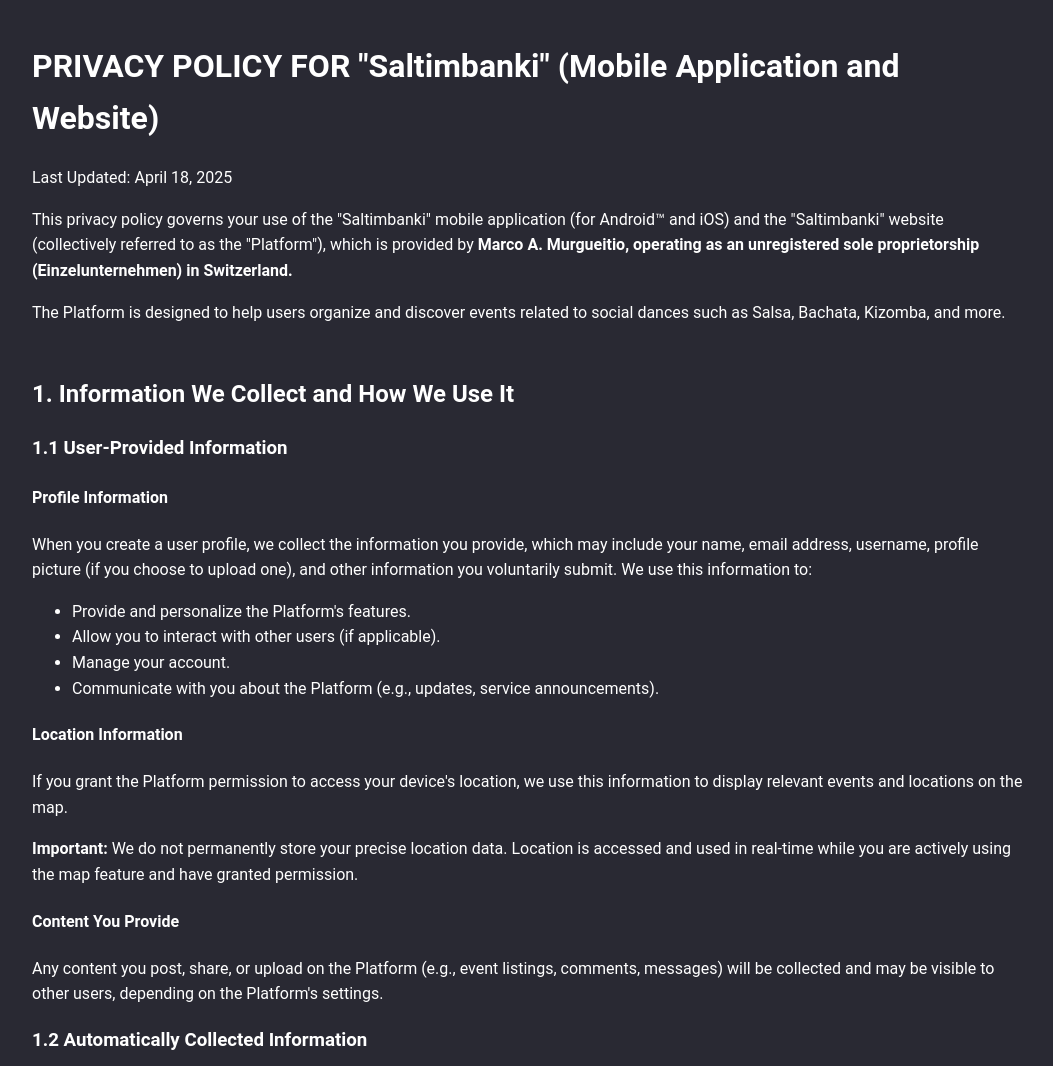
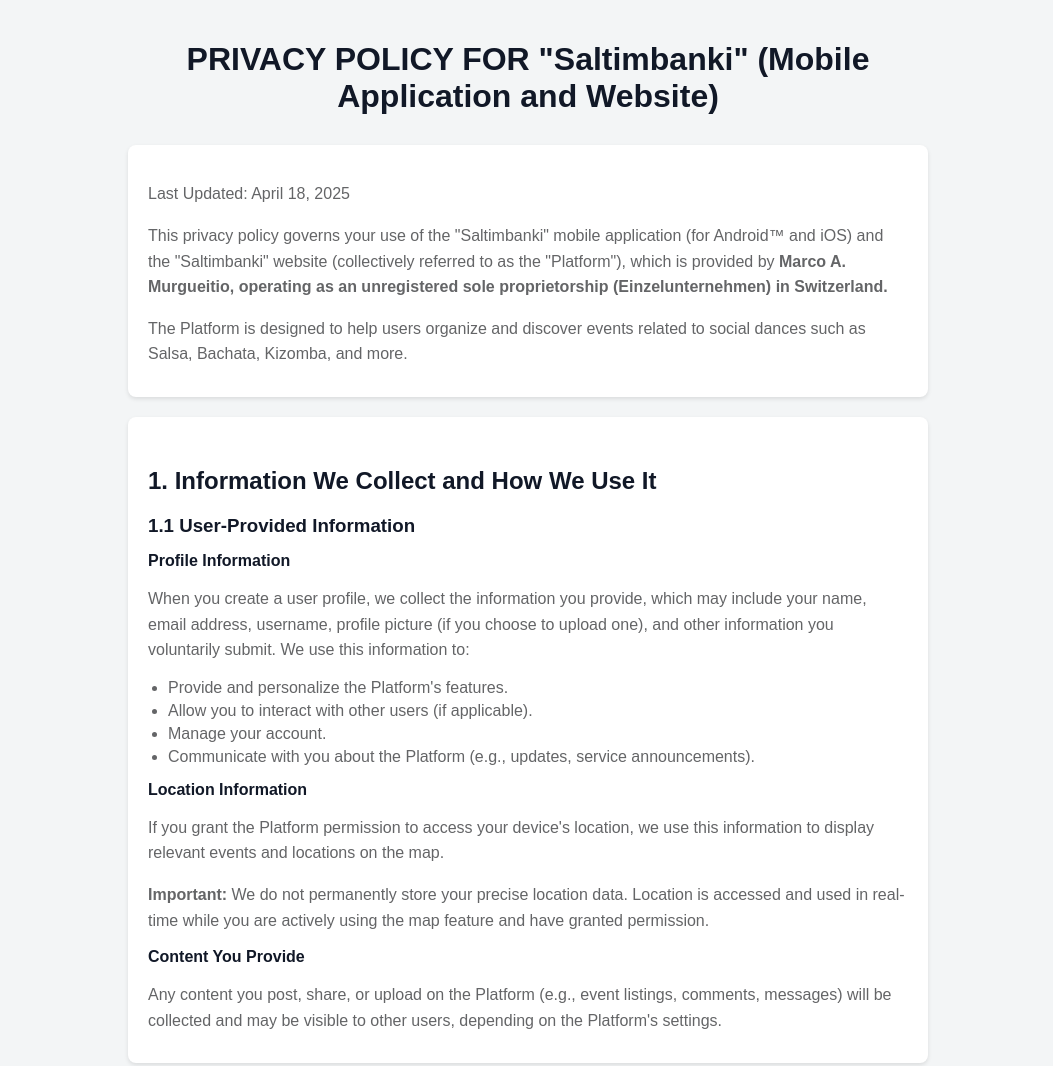
Before and after one commit to marantonio93/privacy-policy, a plain HTML site: page index.html in a window 1280 px wide. Shown: the top 1066 px of the page, without its empty margins (112-1165 px from the left). Drawn offline with Linux system fonts and the light colour scheme.

Commit message:
Card Style index.html

```diff
--- a/index.html
+++ b/index.html
@@ -12,61 +12,106 @@
     <style>
         body {
             font-family: Arial, sans-serif;
-            margin: 20px;
-            line-height: 1.6;
+            margin: 0;
+            background-color: #f3f5f6;
+            color: #111827;
+            display: flex;
+            justify-content: center;
+            align-items: center;
+            min-height: 100vh;
+        }
+
+        main {
+            width: 90%;
+            max-width: 800px;
+            padding: 20px;
+        }
+
+        .card {
+            background-color: #fff;
+            border-radius: 8px;
+            box-shadow: 0 2px 4px rgba(0, 0, 0, 0.1);
+            margin-bottom: 20px;
+            padding: 20px;
         }
 
         h1 {
-            color: #FFFFFF;
+            color: #111827;
+            text-align: center;
+            margin-bottom: 30px;
         }
 
         h2 {
-            color: #FFFFFF;
-            margin-top: 50px;
+            color: #111827;
+            margin-top: 30px;
+            margin-bottom: 10px;
         }
 
         h3 {
-            color: #FFFFFF;
+            color: #111827;
+            margin-top: 20px;
+            margin-bottom: 5px;
+        }
+
+        h4 {
+            color: #111827;
+            margin-top: 15px;
+            margin-bottom: 5px;
+            font-weight: bold;
         }
 
         p {
-            color: #FFFFFF;
+            color: #646567;
+            line-height: 1.6;
+            margin-bottom: 10px;
         }
 
         ul {
-            color: #FFFFFF;
+            color: #646567;
+            padding-left: 20px;
+            margin-bottom: 10px;
         }
 
-        ol {
-            color: #FFFFFF;
+        li {
+            margin-bottom: 5px;
         }
 
         a {
-            color: #FFFFFF;
+            color: #007bff; /* Example link color */
+            text-decoration: none;
+        }
+
+        a:hover {
+            text-decoration: underline;
+        }
+
+        .note {
+            color: #919396;
+            font-size: 0.9em;
+            margin-top: 30px;
+            text-align: center;
         }
     </style>
 </head>
 
-<body
-    style="display: flex; align-items: center; justify-content: center; flex-direction: column;  background-color: #292933; color: #FFFFFF; font-family: 'Roboto', sans-serif;">
-    <main style="width: 80%;">
+<body>
+    <main>
         <h1>PRIVACY POLICY FOR "Saltimbanki" (Mobile Application and Website)</h1>
 
+        <div class="card">
             <p>Last Updated: April 18, 2025</p>
-
             <p>
                 This privacy policy governs your use of the "Saltimbanki" mobile application (for Android™ and iOS) and the "Saltimbanki" website (collectively referred to as the "Platform"), which is provided by
                 <b>Marco A. Murgueitio, operating as an unregistered sole proprietorship (Einzelunternehmen) in Switzerland.</b>
             </p>
-
             <p>
                 The Platform is designed to help users organize and discover events related to social dances such as Salsa, Bachata, Kizomba, and more.
             </p>
+        </div>
 
+        <div class="card">
             <h2>1. Information We Collect and How We Use It</h2>
-
             <h3>1.1 User-Provided Information</h3>
-
             <h4>Profile Information</h4>
             <p>
                 When you create a user profile, we collect the information you provide, which may include your name, email address, username, profile picture (if you choose to upload one), and other information you voluntarily submit. We use this information to:
@@ -90,9 +135,10 @@
             <p>
                 Any content you post, share, or upload on the Platform (e.g., event listings, comments, messages) will be collected and may be visible to other users, depending on the Platform's settings.
             </p>
+        </div>
 
+        <div class="card">
             <h3>1.2 Automatically Collected Information</h3>
-
             <h4>Device Information</h4>
             <p>
                 We may collect information about your device, including:
@@ -120,9 +166,10 @@
             <p>
                 Our website may use cookies and similar technologies to enhance your experience, personalize content, analyze usage, and serve advertisements (if applicable). You can manage your cookie preferences through your browser settings.
             </p>
+        </div>
 
+        <div class="card">
             <h3>1.3 How We Use Collected Information</h3>
-
             <p>
                 We use collected information to:
             </p>
@@ -134,9 +181,10 @@
                 <li>Detect, prevent, and address technical issues, fraud, and abuse.</li>
                 <li>Comply with legal obligations.</li>
             </ul>
+        </div>
 
+        <div class="card">
             <h2>2. Information Sharing</h2>
-
             <p>
                 We may share information in the following circumstances:
             </p>
@@ -155,9 +203,10 @@
                 <li><b>Business Transfers:</b> In the event of a merger, acquisition, or sale of all or a portion of our assets, user information may be transferred as part of the transaction.</li>
                 <li><b>With Your Consent:</b> We may share information with third parties with your explicit consent.</li>
             </ul>
+        </div>
 
+        <div class="card">
             <h2>3. Data Retention</h2>
-
             <p>
                 We retain your information as follows:
             </p>
@@ -167,9 +216,10 @@
                 <li>Location data is not persistently stored.</li>
                 <li>We retain automatically collected information for as long as necessary to fulfill the purposes outlined in this Privacy Policy.</li>
             </ul>
+        </div>
 
+        <div class="card">
             <h2>4. Your Rights</h2>
-
             <p>
                 You may have the following rights regarding your information:
             </p>
@@ -180,9 +230,10 @@
                 <li><b>Cookies (Website):</b> You can manage cookies through your browser settings.</li>
                 <li><b>Other Rights:</b> Depending on your jurisdiction, you may have additional rights, such as the right to restrict processing or data portability.</li>
             </ul>
+        </div>
 
+        <div class="card">
             <h2>5. Children's Privacy</h2>
-
             <p>
                 The Platform is not intended for children under the age of 13.
             </p>
@@ -192,9 +243,10 @@
             <p>
                 If you believe we have collected information from a child under 13, please contact us, and we will take steps to delete it.
             </p>
+        </div>
 
+        <div class="card">
             <h2>6. Security</h2>
-
             <p>
                 We take reasonable measures to protect your information from unauthorized access, use, or disclosure.
             </p>
@@ -204,9 +256,10 @@
             <p>
                 Please take precautions to protect your account credentials.
             </p>
+        </div>
 
+        <div class="card">
             <h2>7. Changes to This Privacy Policy</h2>
-
             <p>
                 We may update this Privacy Policy from time to time.
             </p>
@@ -216,51 +269,53 @@
             <p>
                 Your continued use of the Platform after the changes constitute your acceptance of the revised Privacy Policy.
             </p>
+        </div>
 
+        <div class="card">
             <h2>8. International Data Transfers</h2>
-
             <p>
                 Your information may be transferred to and processed in countries outside of your own. These countries may have data protection laws that differ from those in your jurisdiction.
             </p>
             <p>
                 We will take steps to ensure that your information is protected in accordance with this Privacy Policy.
             </p>
+        </div>
 
+        <div class="card">
             <h2>9. Platform-Specific Disclosures</h2>
-
             <h4>App Store Disclosures</h4>
             <ul>
                 <li><b>Apple App Store:</b> For users who download the app from the Apple App Store, this Privacy Policy is subject to Apple's guidelines and requirements.</li>
                 <li><b>Google Play Store:</b> For users who download the app from the Google Play Store, this Privacy Policy is subject to Google Play's guidelines and requirements.</li>
             </ul>
-
             <h4>Website</h4>
             <p>
                 Our website may contain links to third-party websites. We are not responsible for the privacy practices of those websites.
             </p>
+        </div>
 
+        <div class="card">
             <h2>10. Your Consent</h2>
-
             <p>
                 By using the Platform, you consent to the collection, use, and disclosure of your information as described in this Privacy Policy.
             </p>
+        </div>
 
+        <div class="card">
             <h2>11. Contact Us</h2>
-
             <p>
                 If you have any questions or concerns about this Privacy Policy, please contact <b>Marco A. Murgueitio</b> at:
                 <br />
                 Email: saltimbankiapp [at] gmail [dot] com
             </p>
+        </div>
 
-        <p style="margin-top: 50px;">
-            <i>
+        <p class="note">
             <b>Please note:</b> As Marco A. Murgueitio operates as an unregistered sole proprietorship with revenue below CHF 100,000, there is no mandatory Commercial Register entry.
             <br /><br />
             The "Android" name, the Android logo, the "Google Play" brand, and other Google trademarks, are property of Google LLC and not part of the assets available through the Android Open Source Project.
             <br />
             Apple, the Apple logo, iPhone, and iPad are trademarks of Apple Inc., registered in the U.S. and other countries and regions. App Store is a service mark of Apple Inc.
-            </i>
         </p>
     </main>
 </body>
```
Lines whose indentation alone changed are shown as unchanged.
